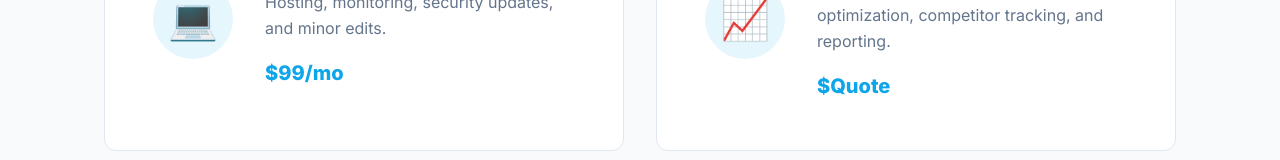
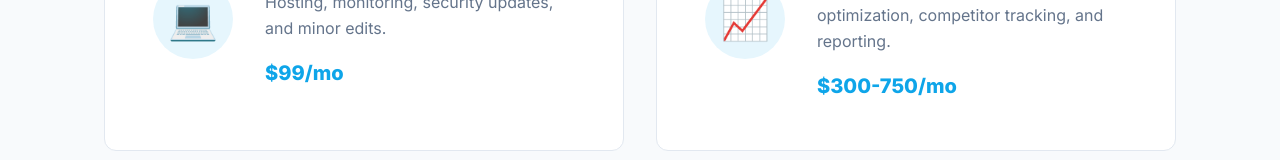
Before and after one commit to slvine99/ss-studio-website, a website built with Vite: page services.html in a window 1280 px wide. Shown: the part 2701-2861 px from the top of the page. Built offline with nearby package versions, Linux system fonts and the light colour scheme.

Commit message:
Finalize pricing on Services page

```diff
--- a/services.html
+++ b/services.html
@@ -160,7 +160,7 @@
         <div class="monthly-card-content">
           <h3>Local SEO Growth</h3>
           <p>Monthly SEO audit, rank tracking, GBP optimization, competitor tracking, and reporting.</p>
-          <div class="price">$Quote</div>
+          <div class="price">$300-750/mo</div>
         </div>
       </div>
     </div>
```
